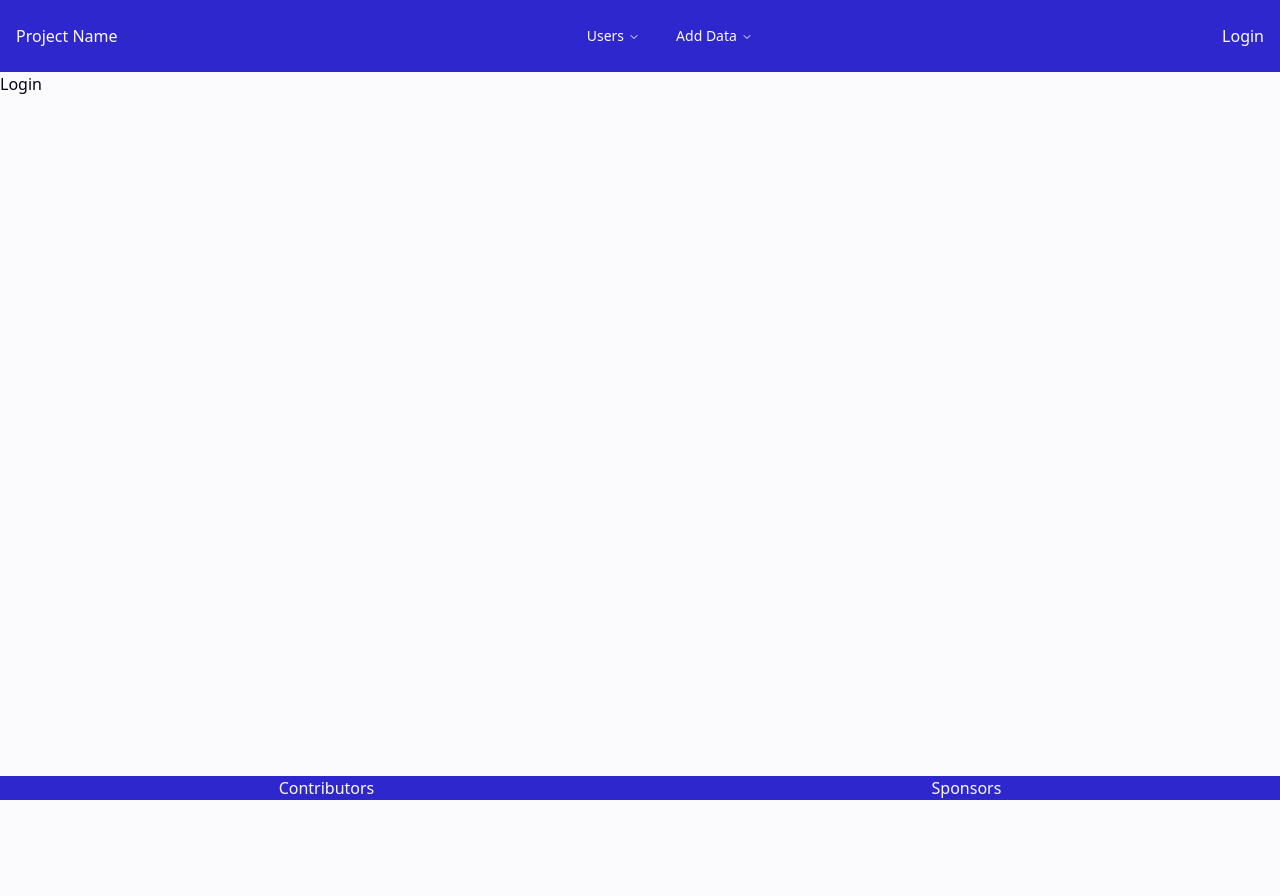
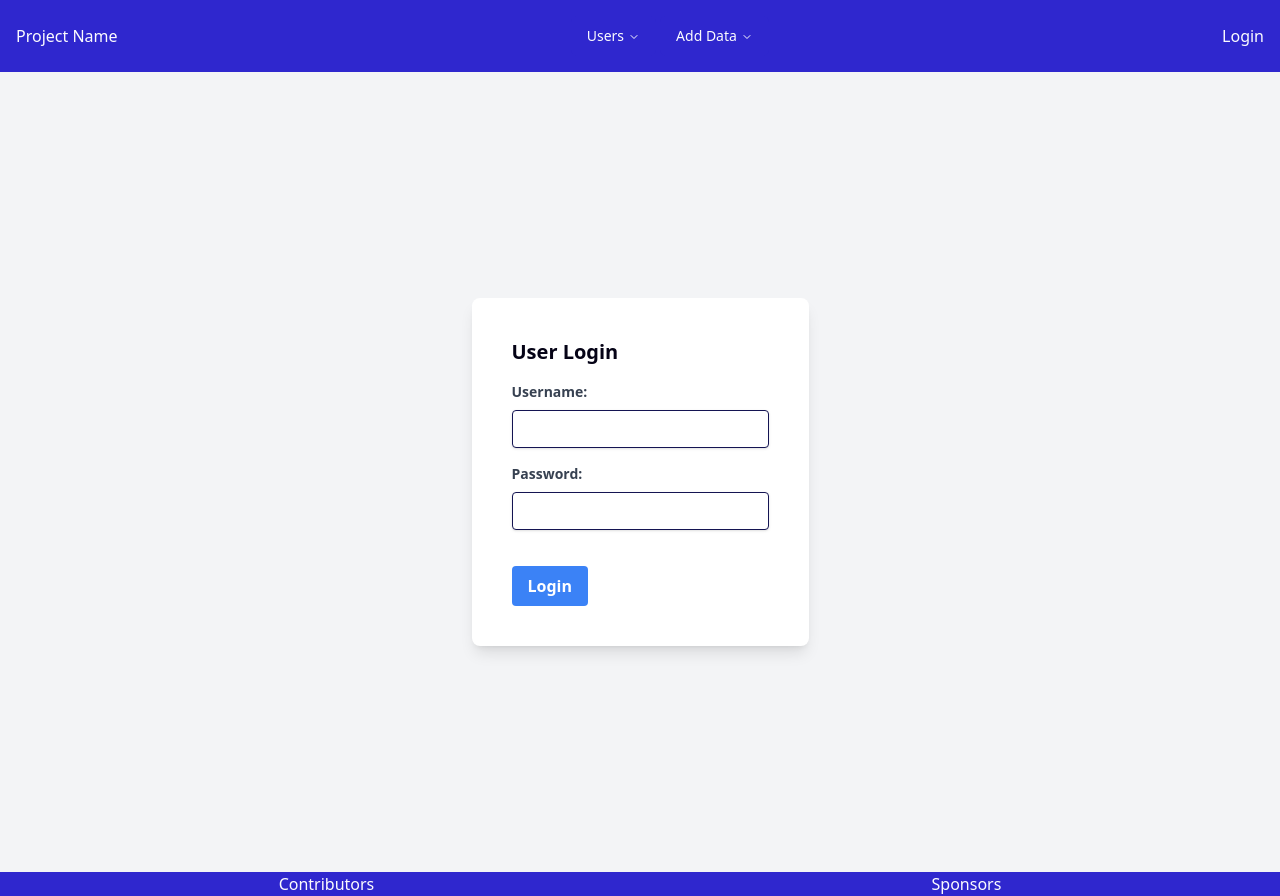
Before and after one commit to meroo893/HackAUBG-6.0, a React (Vite) app in the folder new_client/HackAUBG-Client/: page /login in a window 1280 px wide. Before the commit the page ends 800 px from the top, so only its background shows below. Built offline with nearby package versions, Linux system fonts and the light colour scheme.

Commit message:
login form done

```diff
--- a/new_client/HackAUBG-Client/src/components/Pages/Login/Login.tsx
+++ b/new_client/HackAUBG-Client/src/components/Pages/Login/Login.tsx
@@ -1,3 +1,84 @@
-export default function Login() {
-  return <div>Login</div>;
-}
+import React, { useState, FormEvent } from 'react';
+import { users } from '../../../lib/mockdatabase';
+
+const Login: React.FC = () => {
+  const [username, setUsername] = useState('');
+  const [password, setPassword] = useState('');
+  const [loginStatus, setLoginStatus] = useState<string | null>(null);
+
+  const handleLogin = (e: FormEvent<HTMLFormElement>) => {
+    e.preventDefault();
+    // Check if the user exists in the mock database
+    const user = users.find(
+      (user) => user.username === username && user.password === password
+    );
+    if (user) {
+      setLoginStatus('Login Successful');
+      // Proceed with login success flow
+    } else {
+      setLoginStatus('Invalid username or password');
+      // Handle login failure
+    }
+  };
+
+  return (
+    <div className="flex justify-center items-center h-screen bg-gray-100">
+      <form
+        onSubmit={handleLogin}
+        className="p-10 bg-white rounded-lg shadow-lg"
+      >
+        <h1 className="text-xl font-bold mb-4">User Login</h1>
+        <div className="mb-4">
+          <label
+            htmlFor="username"
+            className="block text-gray-700 text-sm font-bold mb-2"
+          >
+            Username:
+          </label>
+          <input
+            id="username"
+            type="text"
+            value={username}
+            onChange={(e) => setUsername(e.target.value)}
+            className="shadow appearance-none border rounded w-full py-2 px-3 text-gray-700 leading-tight focus:outline-none focus:shadow-outline"
+          />
+        </div>
+        <div className="mb-6">
+          <label
+            htmlFor="password"
+            className="block text-gray-700 text-sm font-bold mb-2"
+          >
+            Password:
+          </label>
+          <input
+            id="password"
+            type="password"
+            value={password}
+            onChange={(e) => setPassword(e.target.value)}
+            className="shadow appearance-none border rounded w-full py-2 px-3 text-gray-700 mb-3 leading-tight focus:outline-none focus:shadow-outline"
+          />
+        </div>
+        <div className="flex items-center justify-between">
+          <button
+            type="submit"
+            className="bg-blue-500 hover:bg-blue-700 text-white font-bold py-2 px-4 rounded focus:outline-none focus:shadow-outline"
+          >
+            Login
+          </button>
+          {loginStatus && (
+            <p
+              className={`${
+                loginStatus === 'Login Successful'
+                  ? 'text-green-500'
+                  : 'text-red-500'
+              } text-sm italic`}
+            >
+              {loginStatus}
+            </p>
+          )}
+        </div>
+      </form>
+    </div>
+  );
+};
+export default Login;
--- a/new_client/HackAUBG-Client/src/lib/mockdatabase.ts
+++ b/new_client/HackAUBG-Client/src/lib/mockdatabase.ts
@@ -0,0 +1,4 @@
+export const users = [
+  { username: 'user1', password: 'pass1' },
+  { username: 'user2', password: 'pass2' },
+];
```
Also changed, not shown: new_client/HackAUBG-Client/src/main.tsx (+16 -16 lines).
